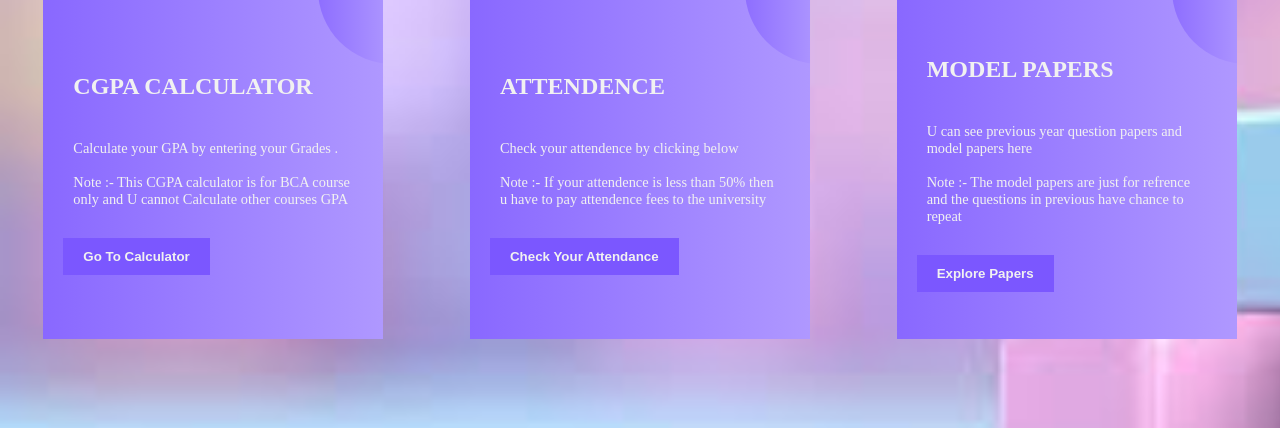
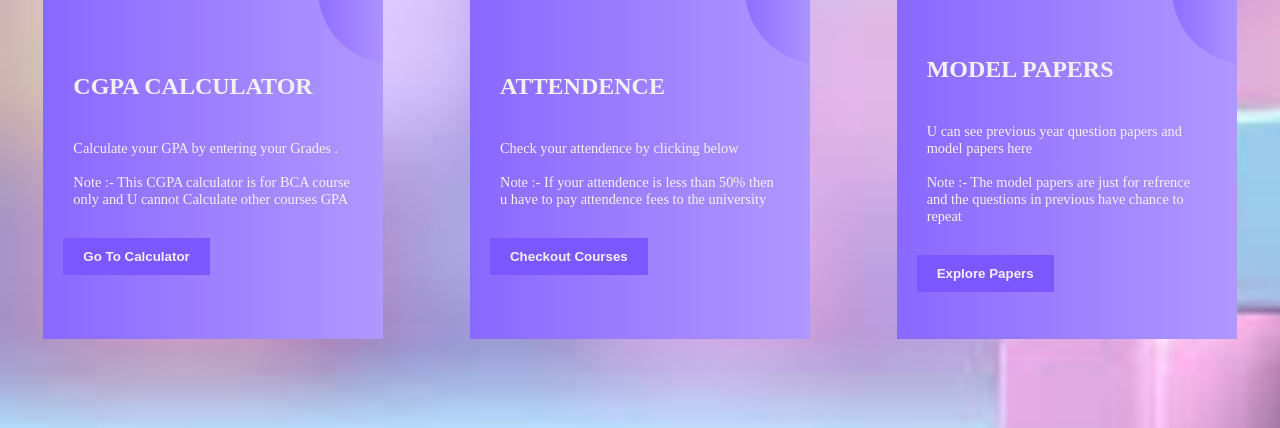
Before and after one commit to MohdKabir958/Responsive_clg_app, a Flask app: page /profile in a window 1280 px wide. Shown: the part 345-773 px from the top of the page. Run offline with Flask 3, Linux system fonts and the light colour scheme; a user stored in the database is signed in.

Commit message:
alter images

```diff
--- a/pragnya_responsive_app/main.py
+++ b/pragnya_responsive_app/main.py
@@ -149,3 +149,9 @@ def display_image(filename):
     # Serve the file from the 'uploads' directory inside the project
     upload_folder = current_app.config['UPLOAD_FOLDER']
     return send_from_directory(upload_folder, filename)
+
+
+
+@main.route('/courses')
+def courses():
+    return render_template('courses.html')
--- a/pragnya_responsive_app/templates/cards.html
+++ b/pragnya_responsive_app/templates/cards.html
@@ -36,7 +36,9 @@
                 <br>
                 Note :- If your attendence is less than 50% then u have to pay attendence fees to the university
             </p>
-            <button class="acceptButton">Check Your Attendance</button>
+            <a href="{{ url_for('main.courses') }}">
+            <button class="acceptButton">Checkout Courses</button>
+        </a>
         </div>
 
 
--- a/pragnya_responsive_app/templates/courses.html
+++ b/pragnya_responsive_app/templates/courses.html
@@ -55,7 +55,7 @@
                                 stroke-width="2" class="w-12 h-12" viewBox="0 0 24 24">
                                 <path d="M12 22s8-4 8-10V5l-8-3-8 3v7c0 6 8 10 8 10z"></path>
                             </svg> -->
-                            <img src="/pragnya_responsive_app/static/images_folder/html5.webp" alt="Html5 logo">
+                            <img src="{{ url_for('static' ,filename='images_folder/html5.webp')  }}" alt="Html5 logo">
                         </div>
                         <div class="flex-grow sm:pl-6 mt-6 sm:mt-0">
                             <h2 class="font-medium title-font text-gray-900 mb-1 text-xl"> HTML5</h2>
```
